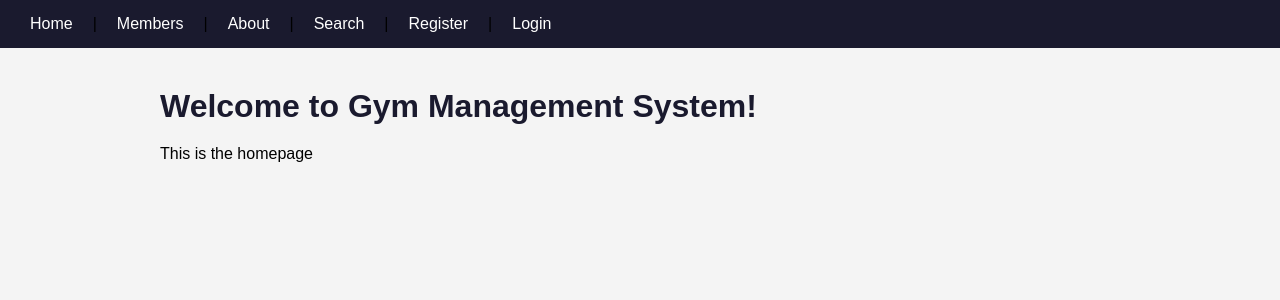
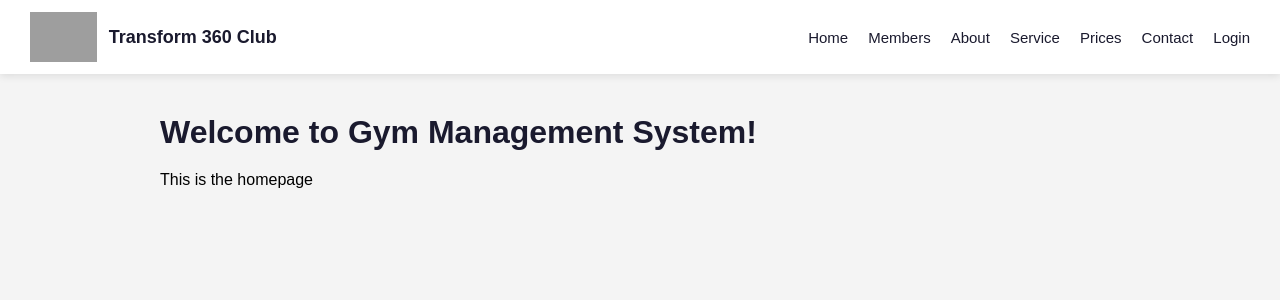
Before and after one commit to diptanubanik9-del/GymWebApp, a Flask app: page / in a window 1280 px wide. Shown: the top 300 px of the page. Run offline with Flask 3, Linux system fonts and the light colour scheme; grey boxes are pictures that could not be loaded.

Commit message:
first commit

```diff
--- a/app.py
+++ b/app.py
@@ -27,11 +27,12 @@ def inject_login():
         "logged_in": login_required(),
         "is_admin": admin_required(),
     }
-
+# Home paage part
 @app.route("/")
 def home():
     return render_template("home.html")
 
+#Members part
 @app.route("/members")
 def members():
     db = get_db()
@@ -42,6 +43,7 @@ def members():
     db.close()
     return render_template("members.html", members=members)
 
+#Adding_members part
 @app.route("/add_member", methods=["GET", "POST"])
 def add_member():
     if not admin_required():
@@ -64,6 +66,7 @@ def add_member():
 
     return render_template("add_member.html")
 
+#Deleting Members part
 @app.route("/delete_member/<id>")
 def delete_member(id):
     if not admin_required():
@@ -77,6 +80,7 @@ def delete_member(id):
     db.close()
     return redirect("/members")
 
+#Searching Members part
 @app.route("/search", methods=["GET", "POST"])
 def search():
     results = []
@@ -91,10 +95,27 @@ def search():
     return render_template("search.html", results=results)
 
 
+#About section
 @app.route("/about")
 def about():
     return render_template("about.html")
 
+#Services Section
+@app.route("/service")
+def service():
+    return render_template("service.html")
+
+#Pricing Section
+@app.route("/pricing")
+def pricing():
+    return render_template("pricing.html")
+
+#Contact Section
+@app.route("/contact")
+def contact():
+    return render_template("contact.html")
+
+#Register section
 @app.route("/register", methods=["GET", "POST"])
 def register():
     if login_required():
@@ -128,6 +149,7 @@ def register():
 
     return render_template("register.html")
 
+#Login section
 @app.route("/login", methods=["GET", "POST"])
 def login():
     if login_required():
@@ -162,6 +184,7 @@ def login():
 
     return render_template("login.html")
 
+#logout section
 @app.route("/logout")
 def logout():
     session.pop("logged_in", None)
@@ -169,5 +192,6 @@ def logout():
     session.pop("is_admin", None)
     return redirect("/login")
 
+#Connection of port
 if __name__ == "__main__":
     app.run(host="0.0.0.0", port=int(os.environ.get("PORT", 8080)))
--- a/static/style.css
+++ b/static/style.css
@@ -10,16 +10,36 @@ body {
 }
 
 nav {
-    background-color: #1a1a2e;
-    padding: 15px 30px;
+    background-color: #ffffff;
+    padding: 12px 30px;
+    display: flex;
+    justify-content: space-between;
+    align-items: center;
+    box-shadow: 0 2px 8px rgba(0,0,0,0.1);
+}
+
+.nav-brand {
+    display: flex;
+    align-items: center;
+    gap: 12px;
+}
+
+.nav-brand span {
+    font-size: 18px;
+    font-weight: bold;
+    color: #1a1a2e;
+}
+
+.nav-links {
     display: flex;
     gap: 20px;
 }
 
 nav a {
-    color: white;
+    color: #1a1a2e;
     text-decoration: none;
-    font-size: 16px;
+    font-size: 15px;
+    font-weight: 500;
 }
 
 nav a:hover {
--- a/templates/nav.html
+++ b/templates/nav.html
@@ -1,15 +1,23 @@
 <nav>
-    <a href="/">Home</a> |
-    <a href="/members">Members</a> |
-    <a href="/about">About</a> |
+    <div class="nav-brand">
+        <img src="{{ url_for('static', filename='logo.png') }}" alt="Transform 360 Club" height="50">
+        <span>Transform 360 Club</span>
+    </div>
+    <div class="nav-links">
+        <a href="/">Home</a>
+        <a href="/members">Members</a>
         {% if is_admin %}
-    <a href="/add_member">Add Member</a> |
+        <a href="/add_member">Add Member</a>
+        <a href="/search">Search</a>
         {% endif %}
-    <a href="/search">Search</a> |
+        <a href="/about">About</a>
+        <a href="/service">Service</a>
+        <a href="/pricing">Prices</a>
+        <a href="/contact">Contact</a>
         {% if logged_in %}
         <a href="/logout">Logout</a>
         {% else %}
-    <a href="/register">Register</a> |
-    <a href="/login">Login</a>
+        <a href="/login" class="btn-login">Login</a>
         {% endif %}
+    </div>
 </nav>
```
Also changed, not shown: other parts of static/style.css (+44 -0 lines), templates/contact.html (added, +14 -0 lines), templates/pricing.html (added, +14 -0 lines), templates/service.html (added, +14 -0 lines), 1 other file. Lines whose indentation alone changed are shown as unchanged.
